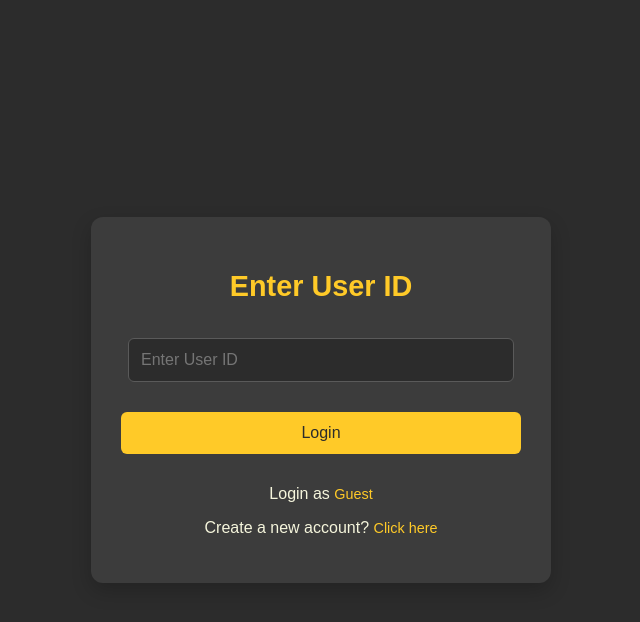
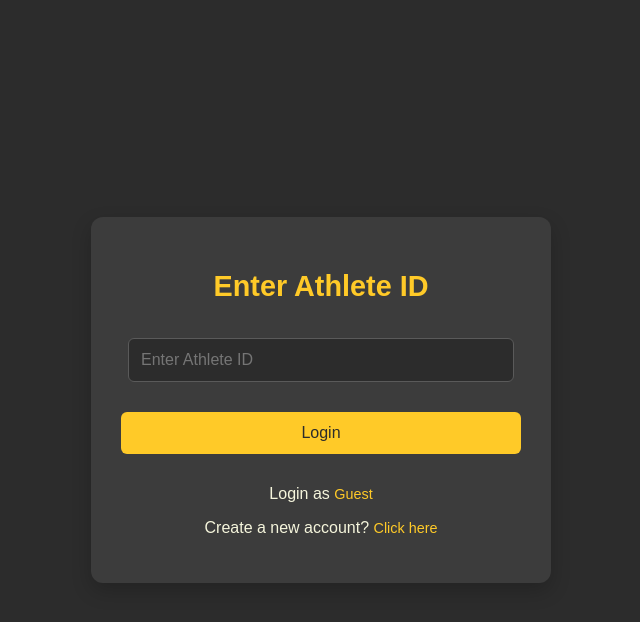
Before and after one commit to FerosC101/JudoManagementApp, a Flask app: page / in a window 1280 px wide. Shown: the top 622 px of the page, without its empty margins (319-959 px from the left). Run offline with Flask 3, Linux system fonts and the light colour scheme.

Commit message:
swimming muna ako baks

```diff
--- a/src/app.py
+++ b/src/app.py
@@ -1,6 +1,7 @@
 from flask import Flask, render_template, request, redirect, url_for, session, flash
 from src.extension import db
-from src.model import User, Athlete, TrainingPlan, Competition, Payment, AthleteCompetition, AthleteTraining
+from src.model import User, Athlete
+import datetime
 
 app = Flask(__name__, template_folder='templates')
 app.config.from_object('config.Config')
@@ -16,20 +17,33 @@ def home():
 @app.route('/login', methods=['GET', 'POST'])
 def login():
     if request.method == 'POST':
-        user_id = request.form.get('user_id')
-        user = User.query.filter_by(user_id=user_id).first()
+        # Debugging: Check form data
+        print(request.form)
 
-        if user:
-            session['user_id'] = user.user_id
-            session['role'] = user.role
+        athlete_id = request.form.get('athlete_id')
+        if not athlete_id:
+            flash("Athlete ID cannot be empty. Please try again.", "error")
+            return render_template('login.html')
 
-            if user.role == 'Admin':
+        athlete_id = athlete_id.strip()
+
+        # Fetch the athlete using the function
+        athlete = get_athlete_by_id(athlete_id)
+
+        if athlete:
+            session['athlete_id'] = athlete.athlete_id  # Store athlete ID in session
+            session['role'] = athlete.role  # Assuming the role is stored in the Athlete model
+
+            # Redirect based on the role
+            if athlete.role == 'Admin':
                 return redirect(url_for('admin_dashboard'))
-            elif user.role == 'Athlete':
+            elif athlete.role == 'Athlete':
                 return redirect(url_for('dashboard'))
             else:
                 return redirect(url_for('guest_view'))
-        flash("Invalid User ID. Please try again or register.", "error")
+        else:
+            flash("Invalid Athlete ID. Please try again or register.", "error")
+
     return render_template('login.html')
 
 # Register Route
@@ -47,7 +61,7 @@ def register():
 
         try:
             # Generate athlete_id
-            athlete_id = Athlete.generate_athlete_id()
+            athlete_id = f"{datetime.datetime.now().year}-{Athlete.query.count() + 1:04d}"
 
             # Create Athlete
             new_athlete = Athlete(
@@ -61,7 +75,7 @@ def register():
             db.session.commit()
 
             # Create User (athlete role)
-            new_user = User(user_id=athlete_id, role='athlete', athlete_id=athlete_id)
+            new_user = User(user_id=athlete_id, role='Athlete', athlete_id=athlete_id)
             db.session.add(new_user)
             db.session.commit()
 
@@ -100,7 +114,7 @@ def guest_view():
 @app.route('/guest_register', methods=['POST'])
 def guest_register():
     try:
-        new_user = User(user_id=f"guest-{int(datetime.now().timestamp())}", role="Guest")
+        new_user = User(user_id=f"guest-{int(datetime.datetime.now().timestamp())}", role="Guest")
         db.session.add(new_user)
         db.session.commit()
         flash("Guest registration successful!", "success")
@@ -109,6 +123,31 @@ def guest_register():
         flash(f"Error: {e}", "error")
     return redirect(url_for('login'))
 
+def get_athlete_by_id(athlete_id):
+    """
+    Retrieves an athlete from the database by athlete_id (string).
+
+    Parameters:
+        athlete_id (str): The athlete ID to search for (e.g., '23-0001').
+
+    Returns:
+        Athlete object if found, None otherwise.
+    """
+    try:
+        # Query the database for the athlete
+        athlete = Athlete.query.filter_by(athlete_id=athlete_id).first()
+
+        if athlete:
+            return athlete  # Return the Athlete object if found
+        else:
+            flash("Invalid Athlete ID. Please try again or register.", "error")
+            return None
+
+    except Exception as e:
+        flash(f"An error occurred while retrieving the athlete: {str(e)}", "error")
+        return None
+
+
 # Run Application
 if __name__ == "__main__":
     app.run(debug=True)
--- a/src/templates/login.html
+++ b/src/templates/login.html
@@ -104,7 +104,7 @@
 </head>
 <body>
     <div class="login-container">
-        <h2>Enter User ID</h2>
+        <h2>Enter Athlete ID</h2>
 
         <!-- Flash Messages -->
         {% with messages = get_flashed_messages(with_categories=True) %}
@@ -122,7 +122,7 @@
             {% if csrf_token %}
                 <input type="hidden" name="csrf_token" value="{{ csrf_token() }}">
             {% endif %}
-            <input type="text" name="user_id" placeholder="Enter User ID" aria-label="User ID" required>
+            <input type="text" name="athlete_id" placeholder="Enter Athlete ID" aria-label="Athlete ID" required>
             <button type="submit">Login</button>
         </form>
         <p>Login as <a href="{{ url_for('guest_view') }}">Guest</a></p>
```
